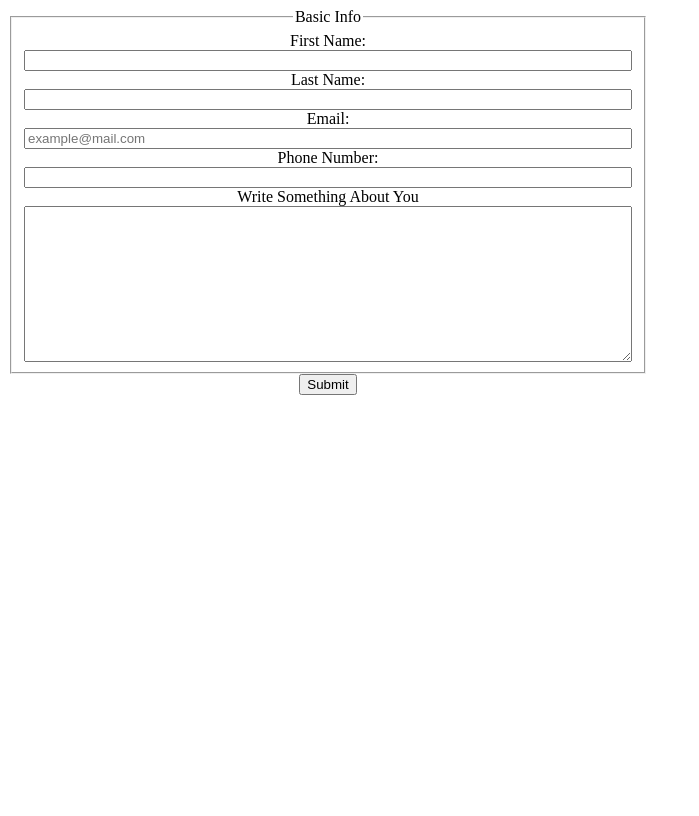
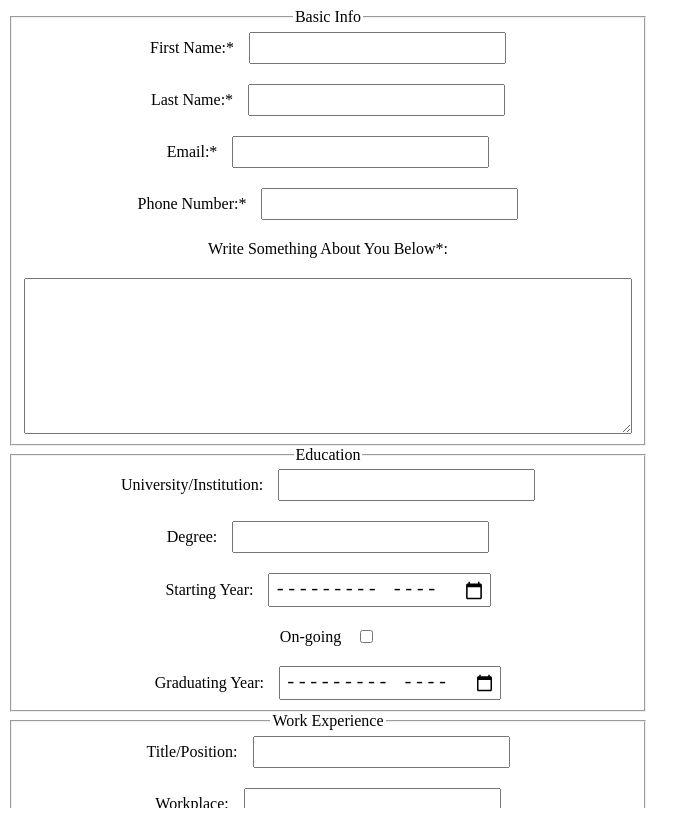
Before and after one commit to giorgi568/cv-app, a React (Vite) app: page / in a window 1280 px wide. Shown: the whole page, without its empty margins (0-699 px from the left). Built offline with nearby package versions, Linux system fonts and the light colour scheme; the HTML template or start-up script is replaced by a standard one.

Commit message:
made component for simle inputs

```diff
--- a/src/components/infoPanel.jsx
+++ b/src/components/infoPanel.jsx
@@ -1,3 +1,5 @@
+import { UserInput } from "./simpleInputs"
+
 export default function InfoPanel() {
   return (
     <div className="infoPanel">
@@ -6,22 +8,53 @@ export default function InfoPanel() {
     <fieldset>
       <legend>Basic Info</legend>
 
-      <label htmlFor="firstName">First Name:</label>
-      <input type="text" id="firstName" required />
+      <UserInput text={"First Name:*"} id="firstName"> </UserInput>
 
-      <label htmlFor="lastName">Last Name:</label>
-      <input type="text" id="lastName" required />
+      <UserInput text={"Last Name:*"} id="lastName"> </UserInput>
+
+      <UserInput text={"Email:*"} id="email"> </UserInput>
+
+      <UserInput text={"Phone Number:*"} id="phoneNumber"> </UserInput>
+
+      <label htmlFor="description">Write Something About You Below*:</label>
+      <textarea name="description" id="description" cols="30" rows="10" required></textarea>
+    </fieldset>
 
 
-      <label htmlFor="email">Email:</label>
-      <input type="email" id="email" placeholder="example@mail.com" required />
+    <fieldset>
+      <legend>Education</legend>
 
+      <UserInput text={"University/Institution:"} id="institution"> </UserInput>
 
-      <label htmlFor="phoneNumber">Phone Number:</label>
-      <input type="text" id="phoneNumber" required />
+      <UserInput text={"Degree:"} id="degree"> </UserInput>
 
-      <label htmlFor="description">Write Something About You</label>
-      <textarea name="description" id="description" cols="30" rows="10"></textarea>
+      <UserInput type="month" text={"Starting Year:"} id="startingYear"> </UserInput>
+
+      <UserInput type="checkbox" text={"On-going"} id="on-going"> </UserInput>
+      <UserInput type="month" text={"Graduating Year:"} id="graduatingYear"> </UserInput>
+
+    </fieldset>
+
+    <fieldset>
+      <legend> Work Experience </legend>
+
+      <UserInput text={"Title/Position:"} id="position"> </UserInput>
+
+      <UserInput text={"Workplace:"} id="workplace"> </UserInput>
+
+      <UserInput type="month" text={"Starting Year:"} id="startingYearWork"> </UserInput>
+
+      <UserInput type="checkbox" text={"On-going"} id="on-goingWork"> </UserInput>
+      <UserInput type="month" text={"End Year:"} id="endYear"> </UserInput>
+
+    </fieldset>
+
+    <fieldset>
+      <legend> Skills </legend>
+
+      <label htmlFor="addSkill">add skill:</label>
+      <input type="text" id="addSkill" required />
+
     </fieldset>
 
     <input type="submit" id="submit" value="Submit" />
--- /dev/null
+++ b/src/components/simpleInputs.jsx
@@ -0,0 +1,15 @@
+function UserInput({ type, id, required, text}) {
+  return (
+    <div className="userInputWrapper">
+      <label htmlFor={id}>{text}</label>
+      <input type={type} id={id} required={required}/>
+    </div>
+  )
+}
+
+UserInput.defaultProps = {
+  type : 'text',
+  required : true
+}
+
+export {UserInput}
--- a/src/styles/App.css
+++ b/src/styles/App.css
@@ -7,13 +7,42 @@
   width: 100vw;
 }
 
+::-webkit-scrollbar {
+  width: 5px;
+}
+::-webkit-scrollbar-track {
+  background: #f1f1f1;
+}
+::-webkit-scrollbar-thumb {
+  background: #888;
+  border-radius: 100px;
+}
+::-webkit-scrollbar-thumb:hover {
+  background: #555;
+}
+
 .infoPanel{
   background-color: white;
   width: 50%;
   height: 100%;
+  overflow: scroll;
 }
 
 fieldset{
   display: flex;
   flex-direction: column;
+  gap: 20px;
 }
+
+input{
+  max-width: 250px;
+  font-size: 1.2rem;
+  padding: 3px;
+}
+
+.userInputWrapper{
+  display: flex;
+  align-items: center;
+  justify-content: center;
+  gap: 15px;
+}
```
